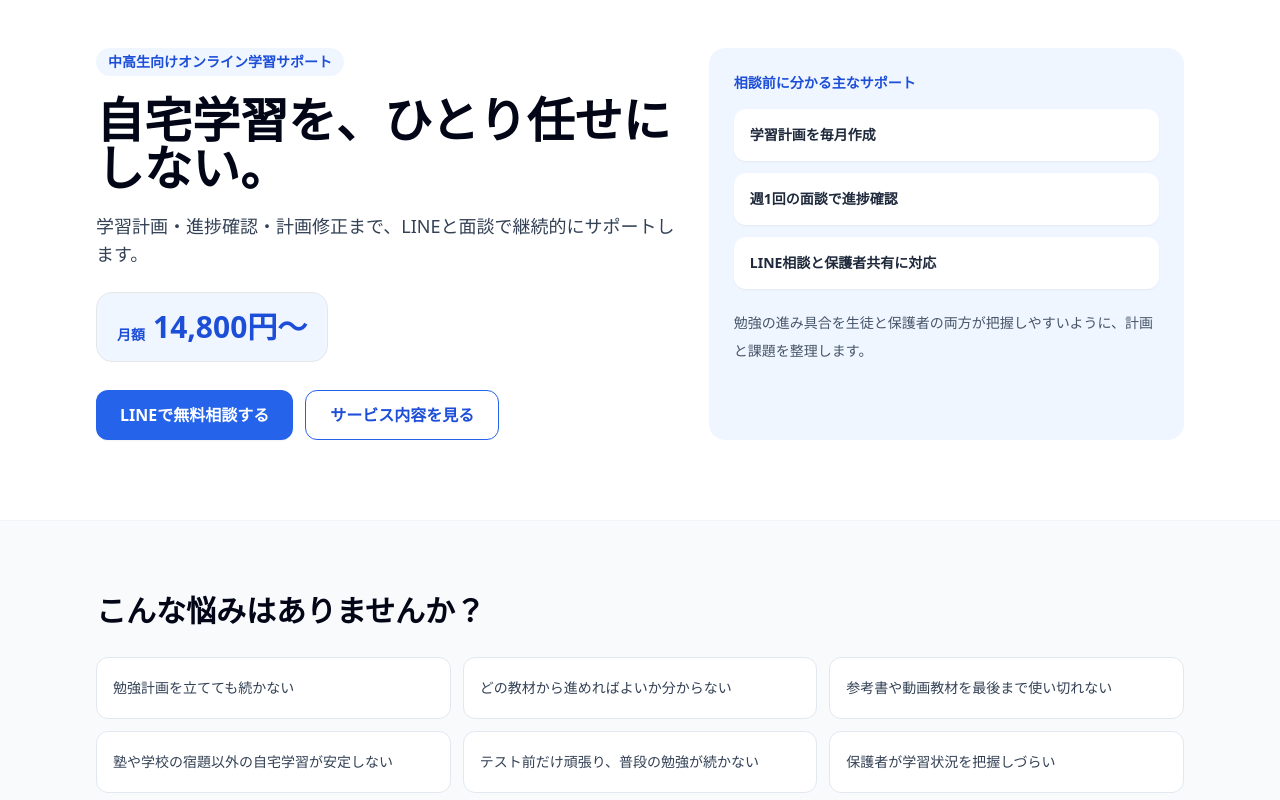
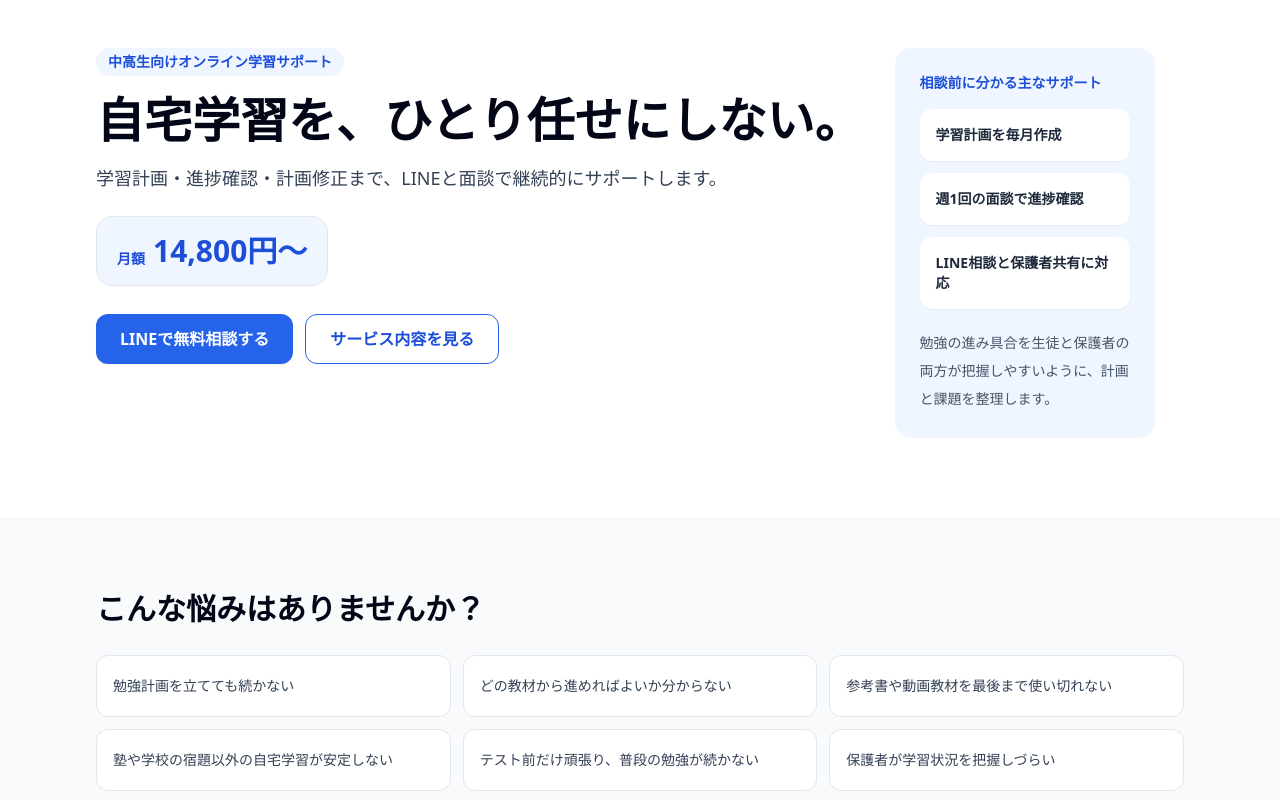
Before and after one commit to sitemakes/study-plan, a Next.js app: page /study-plan/ in a window 1280 px wide. Shown: the top 800 px of the page. Built offline with nearby package versions, Linux system fonts and the light colour scheme.

Commit message:
Keep hero title on one line

```diff
--- a/app/page.tsx
+++ b/app/page.tsx
@@ -236,7 +236,7 @@ export default function Home() {
           <p className="inline-flex rounded-full bg-primary-50 px-3 py-1 text-sm font-bold text-primary-700">
             中高生向けオンライン学習サポート
           </p>
-          <h1 className="mt-5 text-3xl font-extrabold leading-tight tracking-normal text-slate-950 sm:text-5xl">
+          <h1 className="mt-5 whitespace-nowrap text-base font-extrabold leading-tight tracking-normal text-slate-950 sm:text-3xl lg:text-4xl xl:text-5xl">
             自宅学習を、ひとり任せにしない。
           </h1>
           <p className="mt-5 max-w-2xl text-base leading-8 text-slate-700 sm:text-lg">
```
